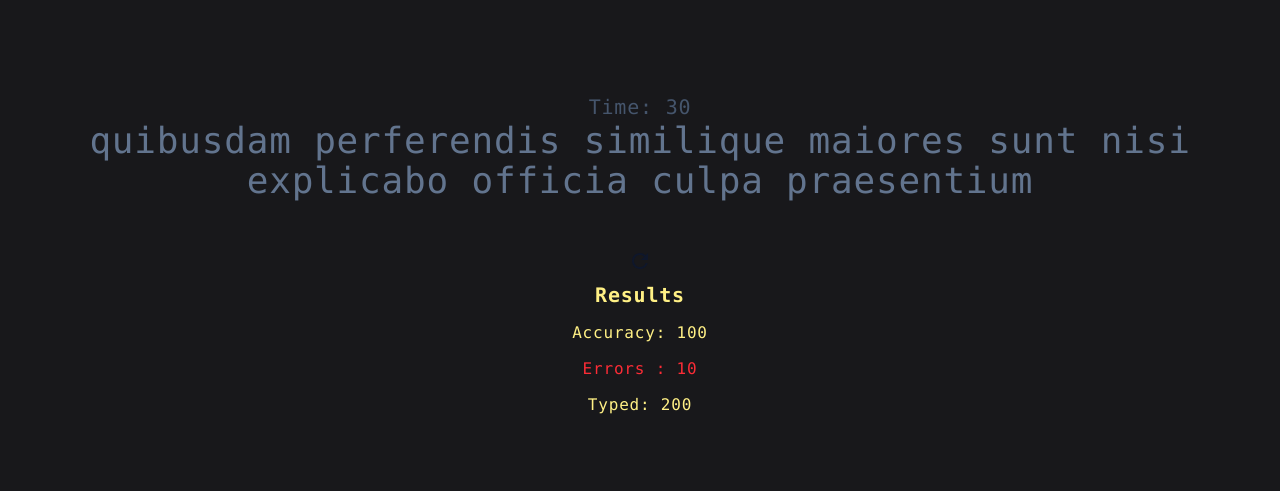
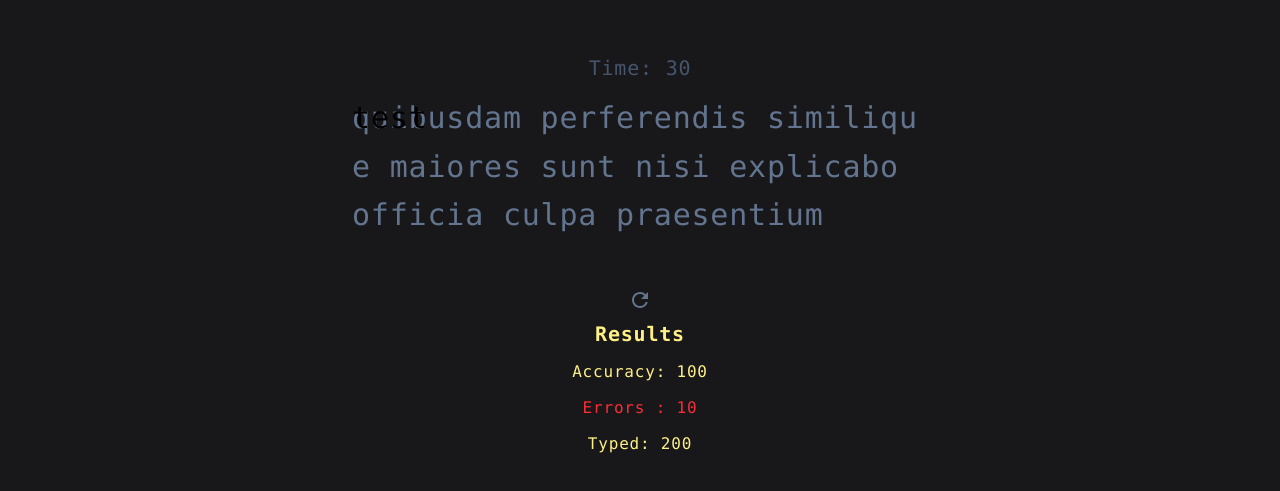
Before and after one commit to AlexanderLasson/TypeLeap, a React (Vite) app: page / in a window 1280 px wide. Shown: the part 145-636 px from the top of the page. Built offline with nearby package versions, Linux system fonts and the light colour scheme.

Commit message:
caret implementation

```diff
--- a/src/App.tsx
+++ b/src/App.tsx
@@ -1,36 +1,50 @@
 import { fakerDE as faker } from '@faker-js/faker';
 import RestartButton from './components/RestartButton';
 import Results from './components/Results';
+import UserTypings from './components/UserTypings';
 
 const words = faker.lorem.words(10);
-
+// main app component
 const App = () => {
   return (
     <>
-    <CountDownTimer timeLeft={30} />
-    <GeneratedWords words={words} />
-    <RestartButton
-      className={"mx-auto mt-10 text-slate-900"}
-      onRestart={() => null}
+      <CountDownTimer timeLeft={30} />
+      <WordsContainer>
+        <GeneratedWords words={words} />
+        <UserTypings className="absolute inset-0" userInput={"test"} />
+      </WordsContainer>
+      <RestartButton
+        className={"mx-auto mt-10 text-slate-500"}
+        onRestart={() => null}
       />
       <Results
         className="mt-10"
         errors={10}
         accuracyPercentage={100}
         total={200}
-        />
+      />
     </>
   );
 };
 
 
-const GeneratedWords = ({ words }: {words: string}) => {
+const WordsContainer = ({ children }: { children: React.ReactNode }) => {
   return (
-    <div className="text-4xl text-center text-slate-500 ">{words}</div>
+    <div className="relative text-3xl max-w-xl leading-relaxed break-all mt-3">
+      {children}
+    </div>
   )
 }
 
-const CountDownTimer = ({timeLeft}: {timeLeft: number }) => {
+
+
+const GeneratedWords = ({ words }: { words: string }) => {
+  return (
+    <div className="text-slate-500 ">{words}</div>
+  )
+}
+
+const CountDownTimer = ({ timeLeft }: { timeLeft: number }) => {
   return <h2 className="text-primary-500 font-medium text-center text-xl text-slate-600"> Time: {timeLeft}</h2>;
 }
 
--- /dev/null
+++ b/src/components/Caret.tsx
@@ -0,0 +1,16 @@
+import { motion } from 'framer-motion'
+
+const Caret = () => {
+  return (
+    <motion.div
+      aria-hidden={true}
+      className="inline-block bg-primary-500 w-0.5 h-7"
+      initial={{ opacity: 1 }}
+      animate={{ opacity: 0 }}
+      exit={{ opacity: 1 }}
+      transition={{ repeat: Infinity, duration: 0.8, ease: "easeInOut" }}
+    />
+  );
+};
+
+export default Caret;
```
